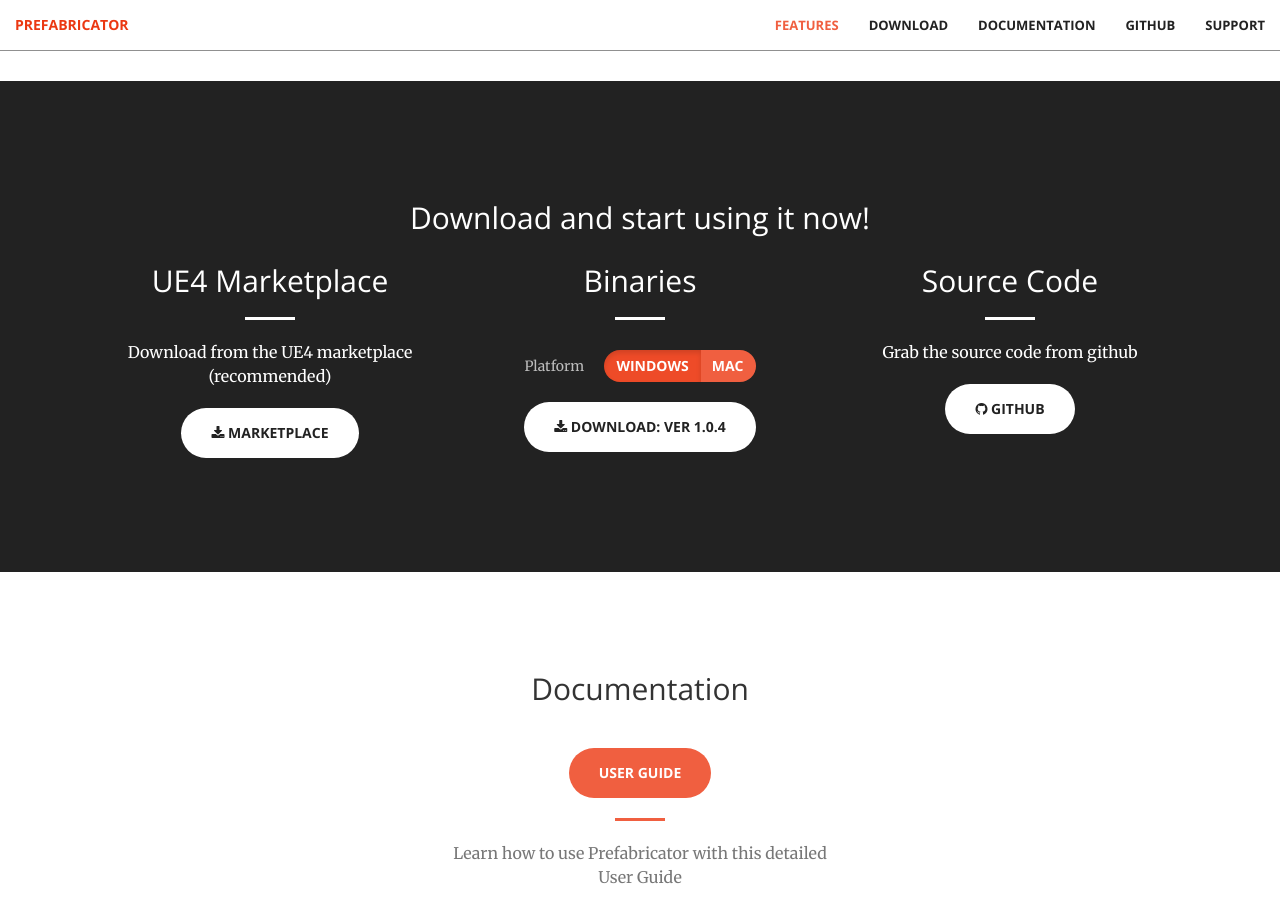
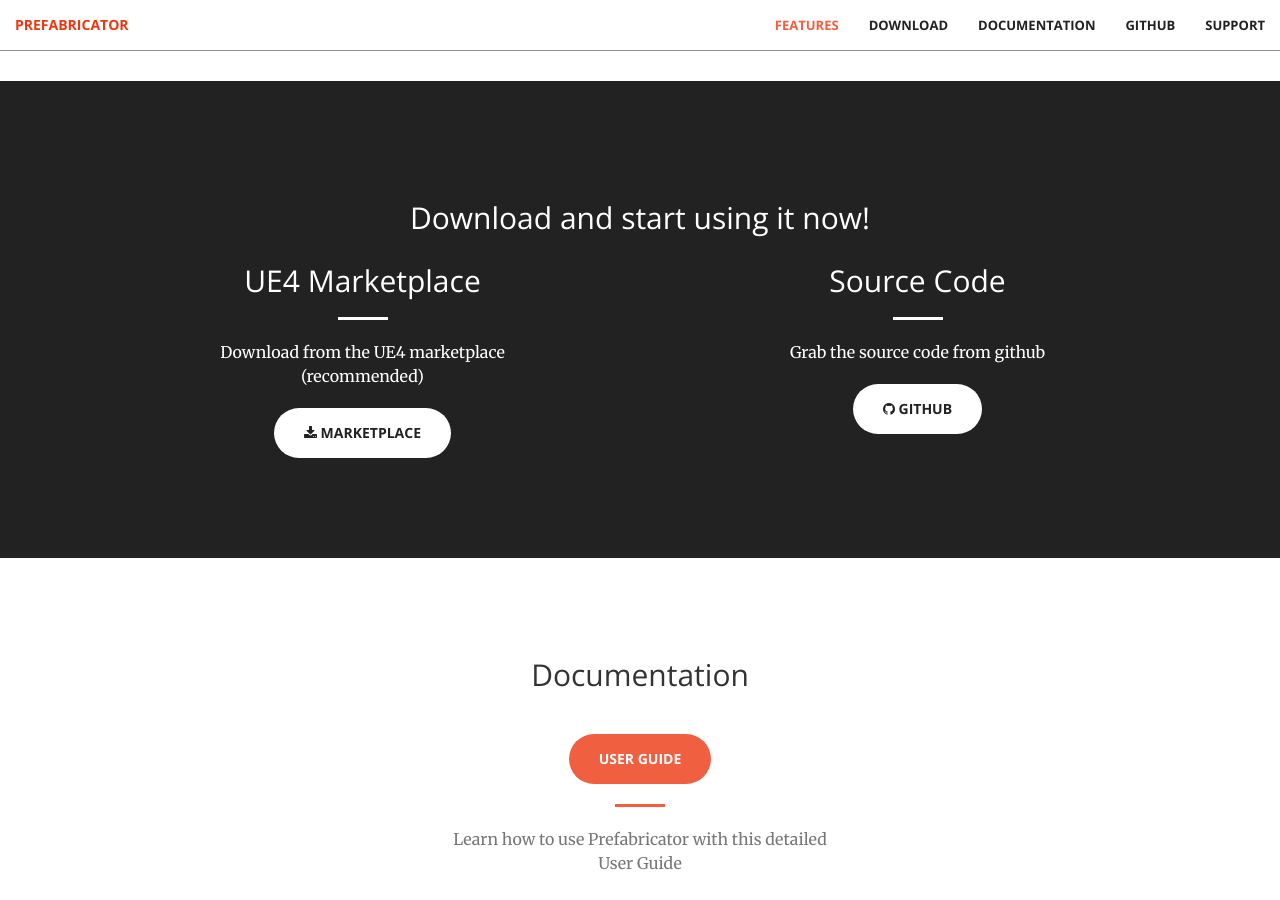
Before and after one commit to coderespawn/prefabricator-website, a Jekyll site: the page built from index.html, in a window 1280 px wide and 900 px high, scrolled down 2361 px. Built offline with Jekyll 4.4.1, drawn with Linux system fonts in a browser that asks for light colours.

Commit message:
Updated the outdated gems. Updated the prefabricator.dev domain links.   Removed the downloads link

```diff
--- a/_config.yml
+++ b/_config.yml
@@ -3,17 +3,12 @@ title: Prefabricator
 email: ali.akbar@coderespawn.com
 description: > # this means to ignore newlines until "baseurl:"
 baseurl: "" # the subpath of your site, e.g. /blog/
-url: "https://prefabricator.io" # the base hostname & protocol for your site
+url: "https://prefabricator.dev" # the base hostname & protocol for your site
 
 twitter_username: coderespawn
 github_username: coderespawn
 discord_server: https://discord.gg/q3suTpE
 forum_url: https://forums.unrealengine.com/community/work-in-progress/1567571-prefabricator-open-source-prefab-plugin
 
-# Downloads
-build_version_slot1: 1.0.4
-build_version_slot2:
-build_version_slot3:
-
 # Build settings
 markdown: kramdown
--- a/_includes/documentation.html
+++ b/_includes/documentation.html
@@ -6,7 +6,7 @@
                 <hr class="light">
 
 				<div class="features-box">
-					<a href="http://docs.prefabricator.io" class="btn btn-default btn-xl btn-primary">User Guide</a>
+					<a href="http://docs.prefabricator.dev" class="btn btn-default btn-xl btn-primary">User Guide</a>
 					<hr/>
 					<p class="text-muted">Learn how to use Prefabricator with this detailed User Guide</p>
 				</div>
--- a/_includes/download.html
+++ b/_includes/download.html
@@ -7,7 +7,7 @@
 
             <div class="col-lg-12 col-lg-offset-0 text-center">
 
-				<div class="col-lg-4 col-md-4 text-center">
+				<div class="col-lg-6 col-md-6 text-center">
 					<div class="features-box">
 						<h2 class="section-heading">UE4 Marketplace</h2>
 						<hr class="light"/>
@@ -22,70 +22,8 @@
 					</div>
 				</div>
 
-				<div class="col-lg-4 col-md-4 text-center">
-					<div class="features-box">
-						<h2 class="section-heading">Binaries</h2>
-						<hr class="light"/>
-						<table align="center" class="download-table">
-							<tbody>
-							<tr>
-								<td align="right"><div class="text-faded">Platform</div></td>
-								<td>
-									<div class="btn-group btn-group-toggle" data-toggle="buttons">
-									  <label class="btn btn-primary active">
-										<input type="radio" name="BuildPlatform" value="Win64" autocomplete="off" checked>Windows
-									  </label>
-									  <label class="btn btn-primary">
-										<input type="radio" name="BuildPlatform" value="Mac" autocomplete="off">Mac
-									  </label>
-									</div>
-								</td>
-							</tr>
 
-							<!-- slot 1 -->
-							{% if site.build_version_slot1 %}
-							<tr>
-								<td colspan="2">
-									<a href="javascript:HandleDownload('{{site.build_version_slot1}}');" class="btn btn-default btn-xl">
-										<i class="fa fa-download"></i>
-										Download: ver {{site.build_version_slot1}}
-									</a>
-								</td>
-							</tr>
-							{% endif %}
-
-							<!-- slot 2 -->
-							{% if site.build_version_slot2 %}
-							<tr>
-								<td colspan="2">
-									<a href="javascript:HandleDownload('{{site.build_version_slot2}}');" class="btn btn-default btn-xl">
-										<i class="fa fa-download"></i>
-										Download: ver {{site.build_version_slot2}}
-									</a>
-								</td>
-							</tr>
-							{% endif %}
-
-							<!-- slot 3 -->
-							{% if site.build_version_slot3 %}
-							<tr>
-								<td colspan="2">
-									<a href="javascript:HandleDownload('{{site.build_version_slot3}}');" class="btn btn-default btn-xl">
-										<i class="fa fa-download"></i>
-										Download: ver {{site.build_version_slot3}}
-									</a>
-								</td>
-							</tr>
-							{% endif %}
-
-						</table>
-
-
-
-					</div>
-				</div>
-
-				<div class="col-lg-4 col-md-4 text-center">
+				<div class="col-lg-6 col-md-6 text-center">
 					<div class="features-box">
 						<h2 class="section-heading">Source Code</h2>
 						<hr class="light"/>
```
Also changed, not shown: Gemfile.lock.
